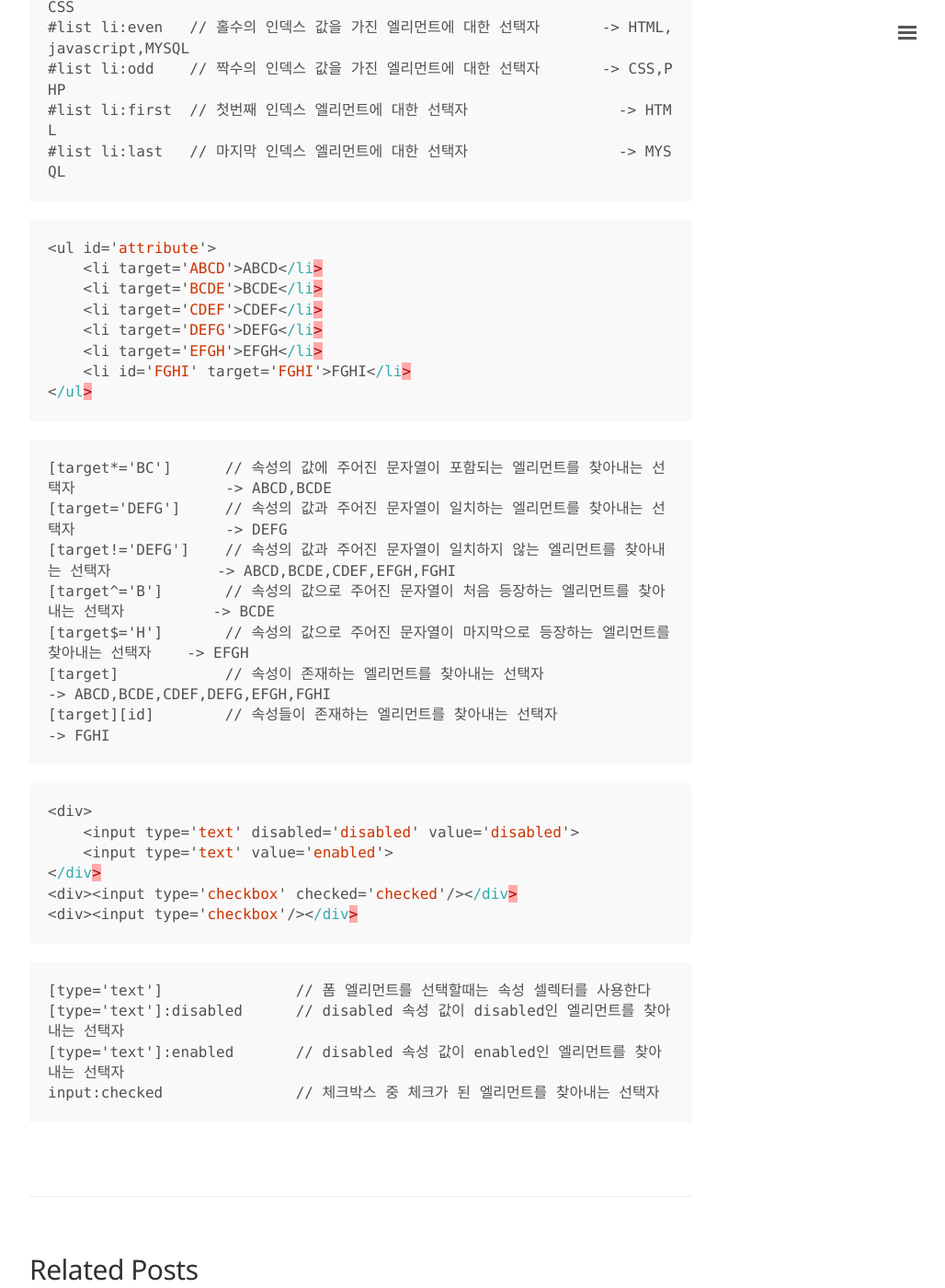
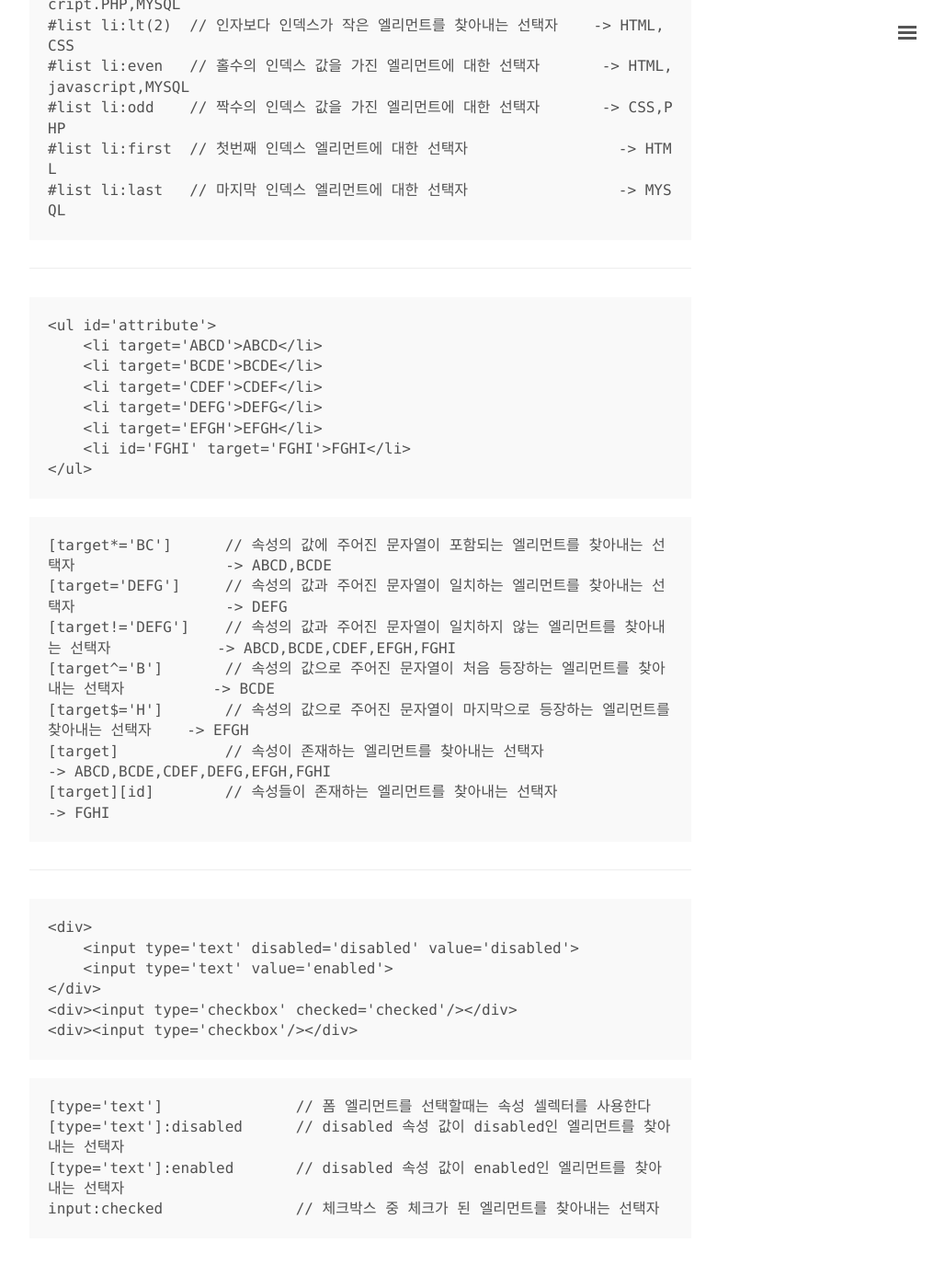
Before and after one commit to Kor-Karll/Kor-Karll.github.io, a Jekyll site: the page built from _posts/2019-07-29-JQuery-Selector.md, in a window 1280 px wide and 1400 px high, scrolled down 1061 px. Shown: the whole window at 92% size, without its empty margins (248-1276 px from the left). Built offline with Jekyll 4.4.1, drawn with Linux system fonts in a browser that asks for light colours; comment, search, counter and statistics services are not loaded; some of the changed text lies outside the part shown.

Commit message:
수정 테스트

````diff
--- a/_posts/2019-07-29-JQuery-Selector.md
+++ b/_posts/2019-07-29-JQuery-Selector.md
@@ -23,7 +23,9 @@ li              // 엘리먼트 선택자 <br>
 #jquery, #MYSQL // 다중 선택자 <br>
 </pre>
 
-```javascript
+<hr>
+
+```HTML
 <ul id='list'>
     <li> HTML </li>
     <li> CSS </li>
@@ -42,7 +44,9 @@ li              // 엘리먼트 선택자 <br>
 #list li:last   // 마지막 인덱스 엘리먼트에 대한 선택자                 -> MYSQL
 </pre>
 
-```javascript
+<hr>
+
+```HTML
 <ul id='attribute'>
     <li target='ABCD'>ABCD</li>
     <li target='BCDE'>BCDE</li>
@@ -62,7 +66,9 @@ li              // 엘리먼트 선택자 <br>
 [target][id]        // 속성들이 존재하는 엘리먼트를 찾아내는 선택자                                 -> FGHI
 </pre>
 
-```javascript
+<hr>
+
+```HTML
 <div>
     <input type='text' disabled='disabled' value='disabled'>
     <input type='text' value='enabled'>
````
